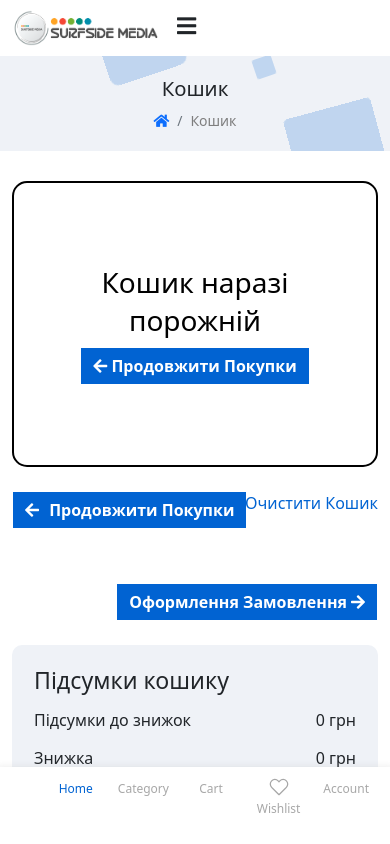
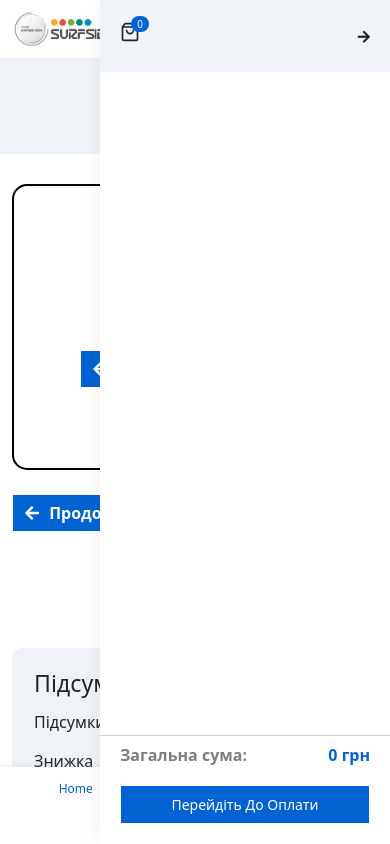
Before and after one commit to Pro-100Evhen/kopitsia, a React (Create React App) app: page /cart in a window 390 px wide. Shown: the top 844 px of the page. Built offline with nearby package versions, Linux system fonts and the light colour scheme.

Commit message:
+ little cart

```diff
--- /dev/null
+++ b/src/Components/Cart/LitleCartItem.jsx
@@ -0,0 +1,54 @@
+import React from "react";
+import { useDispatch } from "react-redux";
+import {
+   addProductToCart,
+   minusItemInCartCount,
+} from "../../redux/slices/CartSlice";
+
+const LitleCartItem = (props) => {
+   const dispatch = useDispatch();
+   const handleQuantityChange = (event) => {
+      const newCount = parseInt(event.target.value, 10);
+
+      if (newCount > props.count) {
+         dispatch(addProductToCart({ id: props.id }));
+      } else if (newCount < props.count) {
+         dispatch(minusItemInCartCount({ id: props.id }));
+      }
+   };
+   return (
+      <li>
+         <div className="media">
+            <img
+               src={props.imageUrl}
+               className="img-fluid blur-up lazyloaded"
+               alt
+            />
+            <div className="media-body">
+               <h6>{props.name}</h6>
+               <div className="qty-with-price">
+                  <span>{props.price * props.count} грн</span>
+                  <span>
+                     <input
+                        type="number"
+                        onChange={handleQuantityChange}
+                        className="form-control"
+                        value={props.count}
+                        defaultValue={props.count}
+                     />
+                  </span>
+               </div>
+            </div>
+            <button
+               type="button"
+               className="btn-close d-block d-md-none"
+               aria-label="Close"
+            >
+               <i className="fas fa-times" />
+            </button>
+         </div>
+      </li>
+   );
+};
+
+export default LitleCartItem;
--- a/src/Layout/Header.jsx
+++ b/src/Layout/Header.jsx
@@ -17,11 +17,15 @@ import "../assets/css/vendors/slick/slick.css";
 import "../assets/css/main.scss";
 import { NavLink } from "react-router-dom";
 import { useSelector } from "react-redux";
+import LitleCartItem from "../Components/Cart/LitleCartItem";
 
 const Header = () => {
    const { totalPrice, items, withListItems } = useSelector(
       (state) => state.cart
    );
+
+   const CartItems = useSelector((state) => state.cart.items);
+
    return (
       <>
          <header className="header-style-2" id="home">
@@ -207,40 +211,9 @@ const Header = () => {
                                        </NavLink>
                                     </div>
                                  </li>
-                                 <li className="onhover-dropdown wislist-dropdown">
+                                 {/* <li className="onhover-dropdown wislist-dropdown">
                                     <div className="cart-media">
-                                       {/* <a href="cart/list.html">
-                                          <svg
-                                             xmlns="http://www.w3.org/2000/svg"
-                                             width="24"
-                                             height="24"
-                                             viewBox="0 0 24 24"
-                                             fill="none"
-                                             stroke="currentColor"
-                                             strokeWidth="2"
-                                             strokeLinecap="round"
-                                             strokeLinejoin="round"
-                                             className="feather feather-shopping-cart"
-                                          >
-                                             <circle
-                                                cx="9"
-                                                cy="21"
-                                                r="1"
-                                             ></circle>
-                                             <circle
-                                                cx="20"
-                                                cy="21"
-                                                r="1"
-                                             ></circle>
-                                             <path d="M1 1h4l2.68 13.39a2 2 0 0 0 2 1.61h9.72a2 2 0 0 0 2-1.61L23 6H6"></path>
-                                          </svg>
-                                          <span
-                                             id="cart-count"
-                                             className="label label-theme rounded-pill"
-                                          >
-                                             0
-                                          </span>
-                                       </a> */}
+
                                        <NavLink
                                           className={({ isActive }) =>
                                              isActive ? "activeLink" : ""
@@ -279,7 +252,103 @@ const Header = () => {
                                           </span>
                                        </NavLink>
                                     </div>
+                                 </li> */}
+
+                                 <li className="onhover-dropdown cart-dropdown show">
+                                    <NavLink
+                                       to="/cart"
+                                       type="button"
+                                       className="btn btn-solid-default btn-spacing no-hover"
+                                    >
+                                       <svg
+                                          xmlns="http://www.w3.org/2000/svg"
+                                          width={24}
+                                          height={24}
+                                          viewBox="0 0 24 24"
+                                          fill="none"
+                                          stroke="currentColor"
+                                          strokeWidth={2}
+                                          strokeLinecap="round"
+                                          strokeLinejoin="round"
+                                          className="feather feather-shopping-cart pe-2"
+                                       >
+                                          <circle cx={9} cy={21} r={1} />
+                                          <circle cx={20} cy={21} r={1} />
+                                          <path d="M1 1h4l2.68 13.39a2 2 0 0 0 2 1.61h9.72a2 2 0 0 0 2-1.61L23 6H6" />
+                                       </svg>
+                                       <span>
+                                          {useSelector(
+                                             (state) => state.cart.totalPrice
+                                          )}{" "}
+                                          грн
+                                       </span>
+                                    </NavLink>
+                                    <div className="onhover-div">
+                                       <div className="cart-menu">
+                                          <div className="cart-title">
+                                             <h6>
+                                                <svg
+                                                   xmlns="http://www.w3.org/2000/svg"
+                                                   width={24}
+                                                   height={24}
+                                                   viewBox="0 0 24 24"
+                                                   fill="none"
+                                                   stroke="currentColor"
+                                                   strokeWidth={2}
+                                                   strokeLinecap="round"
+                                                   strokeLinejoin="round"
+                                                   className="feather feather-shopping-bag"
+                                                >
+                                                   <path d="M6 2L3 6v14a2 2 0 0 0 2 2h14a2 2 0 0 0 2-2V6l-3-4z" />
+                                                   <line
+                                                      x1={3}
+                                                      y1={6}
+                                                      x2={21}
+                                                      y2={6}
+                                                   />
+                                                   <path d="M16 10a4 4 0 0 1-8 0" />
+                                                </svg>
+                                                <span className="label label-theme rounded-pill">
+                                                   {useSelector(
+                                                      (state) =>
+                                                         state.cart.items.length
+                                                   )}
+                                                </span>
+                                             </h6>
+                                             <span className="d-md-none d-block">
+                                                <i className="fas fa-arrow-right back-cart" />
+                                             </span>
+                                          </div>
+                                          <ul className="custom-scroll">
+                                             {CartItems.map((product) => (
+                                                <LitleCartItem
+                                                   key={product.id}
+                                                   {...product}
+                                                />
+                                             ))}
+                                          </ul>
+                                       </div>
+                                       <div className="cart-btn">
+                                          <h6 className="cart-total">
+                                             <span className="font-light">
+                                                Загальна сума:
+                                             </span>{" "}
+                                             {useSelector(
+                                                (state) => state.cart.totalPrice
+                                             )}{" "}
+                                             грн
+                                          </h6>
+
+                                          <NavLink
+                                             className="btn btn-solid-default btn-block"
+                                             to="/cart"
+                                          >
+                                             Перейдіть до оплати
+                                          </NavLink>
+                                       </div>
+                                    </div>
                                  </li>
+
                                  <li className="onhover-dropdown">
                                     {/* <div className="cart-media name-usr">
                                                 <i data-feather="user"></i>
--- a/src/assets/css/main.scss
+++ b/src/assets/css/main.scss
@@ -254,3 +254,49 @@ h3.text-capitalize.white {
 .hide-other-payment-method {
    display: none;
 }
+
+header .cart-btn .cart-total {
+   display: flex;
+   justify-content: space-between;
+}
+
+.menu-right ul {
+   margin: 0;
+}
+.onhover-dropdown.cart-dropdown.show a svg {
+   stroke: #fff;
+}
+.onhover-dropdown.cart-dropdown.show a > span {
+   color: #fff;
+}
+.onhover-dropdown.cart-dropdown.show:hover a svg {
+   stroke: #0163d2;
+}
+.onhover-dropdown.cart-dropdown.show:hover a span {
+   color: #0163d2;
+}
+.header-style-2 .main-menu .menu-right > ul > li > a {
+   color: #fff;
+}
+.header-style-2 .main-menu .menu-right > ul > li a.btn.btn-solid-default {
+   color: #fff;
+}
+.header-style-2 .main-menu .menu-right > ul > li a.btn.btn-solid-default {
+   color: #fff;
+}
+.header-style-2
+   .main-menu
+   .menu-right
+   .onhover-dropdown.cart-dropdown:hover
+   a.btn.btn-solid-default.btn-spacing.no-hover
+   span {
+   color: #fff;
+}
+.header-style-2
+   .main-menu
+   .menu-right
+   .onhover-dropdown.cart-dropdown:hover
+   a.btn.btn-solid-default.btn-spacing.no-hover
+   svg {
+   stroke: #fff;
+}
--- a/src/redux/slices/CartSlice.js
+++ b/src/redux/slices/CartSlice.js
@@ -40,6 +40,9 @@ const CartSlice = createSlice({
          } else if (findProduct.count > 1) {
             findProduct.count--;
          }
+         state.totalPrice = state.items.reduce((sum, item) => {
+            return item.price * item.count + sum;
+         }, 0);
       },
       minusItemInWishListCount(state, action) {
          const findProductWishList = state.withListItems.find(
@@ -52,6 +55,9 @@ const CartSlice = createSlice({
          } else if (findProductWishList.count > 1) {
             findProductWishList.count--;
          }
+         state.totalWishPrice = state.withListItems.reduce((sum, item) => {
+            return item.price * item.count + sum;
+         }, 0);
       },
       addProductToWishList(state, action) {
          const findProductInWishList = state.withListItems.find(
```
